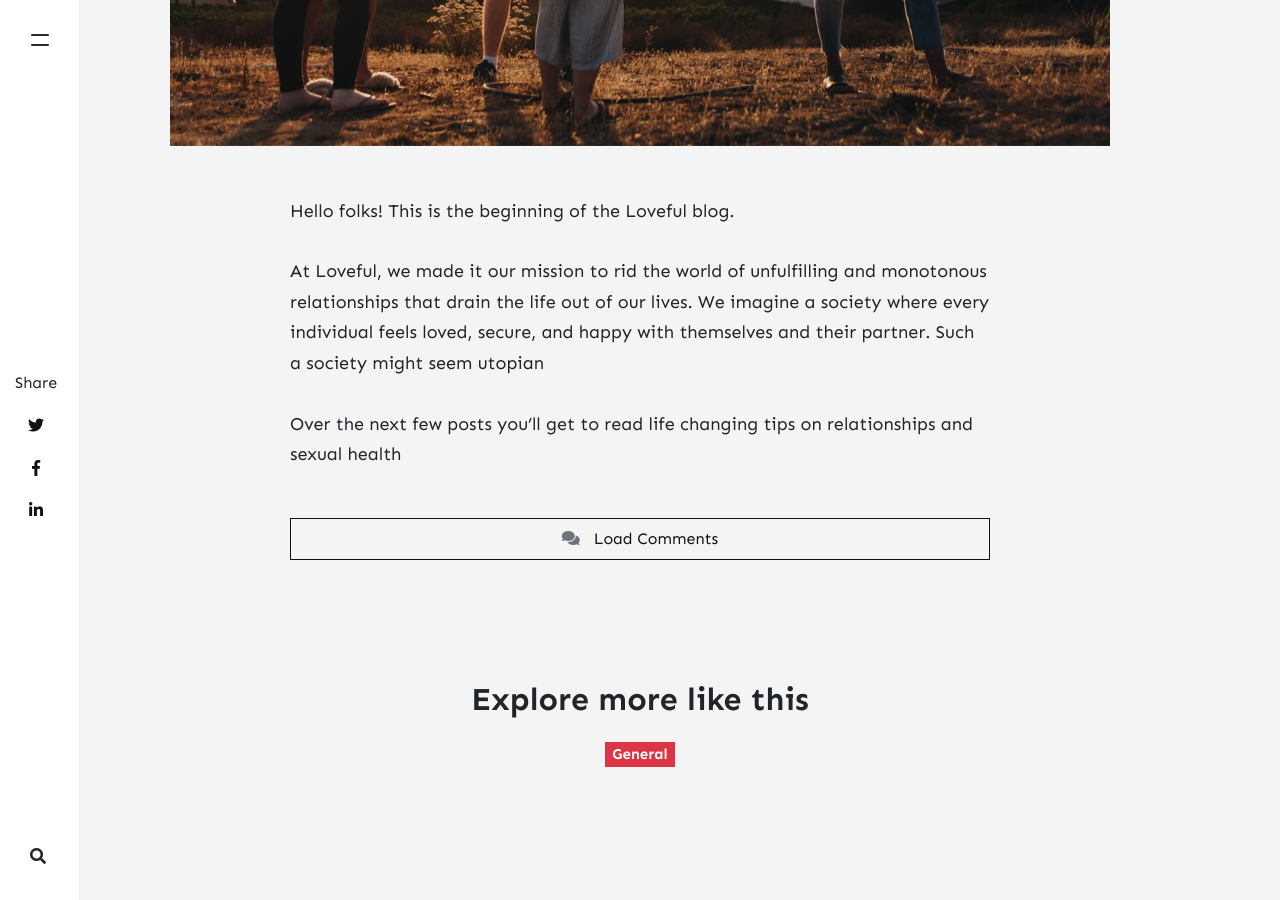
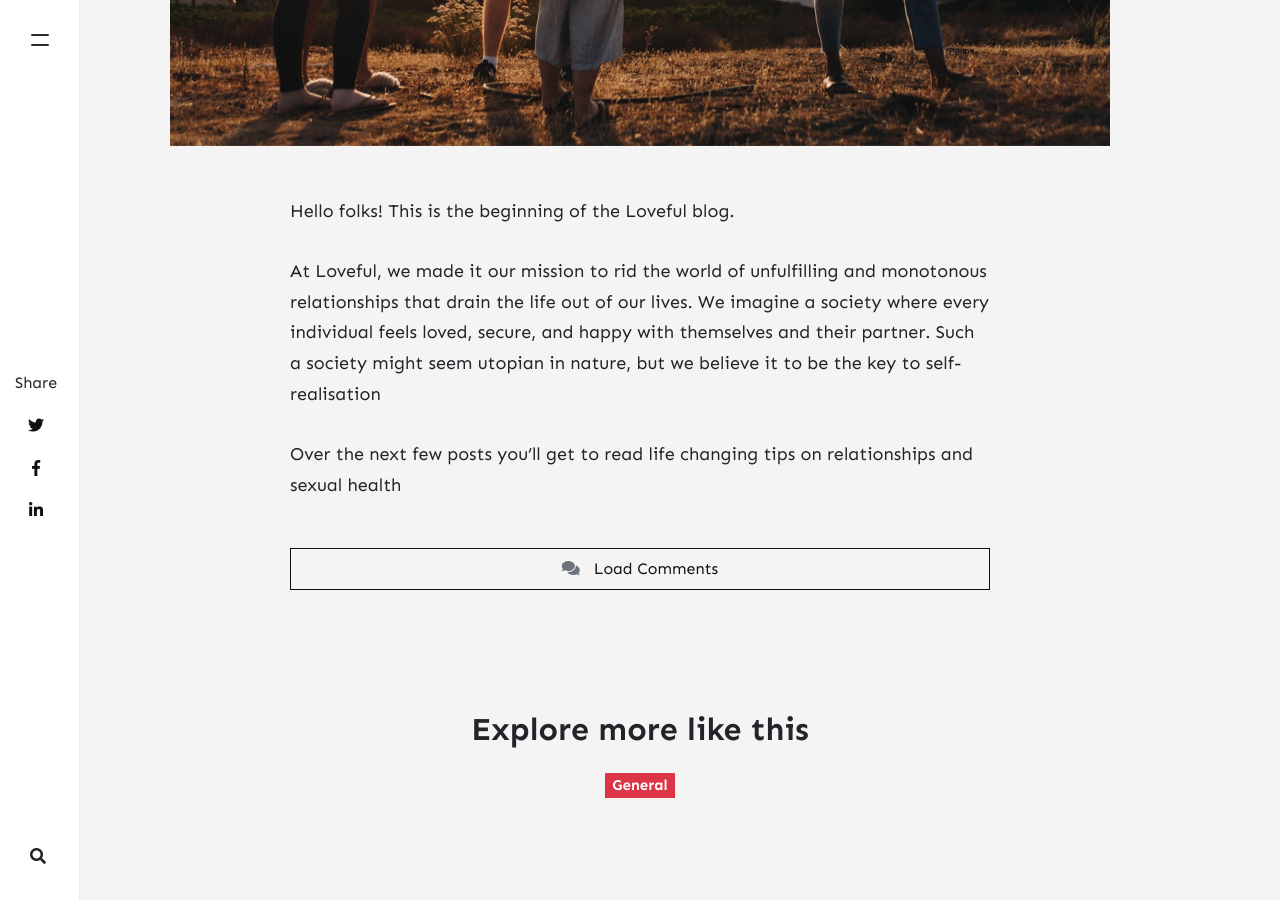
Before and after one commit to stackbit-projects/happy-zebra-28bc2, a Jekyll site: the page built from _posts/2021-09-01-welcome-to-loveful.md, in a window 1280 px wide and 900 px high, scrolled down 847 px. Built offline with Jekyll 4.4.1, drawn with Linux system fonts in a browser that asks for light colours; nearby versions of some CDN libraries; comment, search, counter and statistics services are not loaded.

Commit message:
2021-09-01-welcome-to-loveful.md: changed

```diff
--- a/_posts/2021-09-01-welcome-to-loveful.md
+++ b/_posts/2021-09-01-welcome-to-loveful.md
@@ -9,6 +9,6 @@
 
 Hello folks! This is the beginning of the Loveful blog.
 
-At Loveful, we made it our mission to rid the world of unfulfilling and monotonous relationships that drain the life out of our lives. We imagine a society where every individual feels loved, secure, and happy with themselves and their partner. Such a society might seem utopian
+At Loveful, we made it our mission to rid the world of unfulfilling and monotonous relationships that drain the life out of our lives. We imagine a society where every individual feels loved, secure, and happy with themselves and their partner. Such a society might seem utopian in nature, but we believe it to be the key to self-realisation
 
 Over the next few posts you'll get to read life changing tips on relationships and sexual health
```
